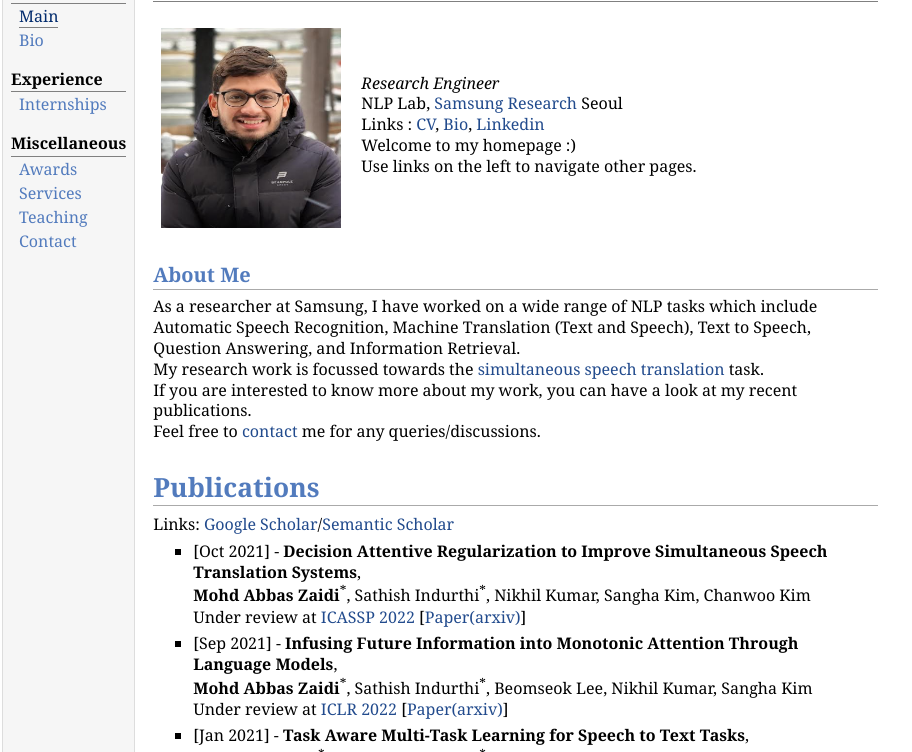
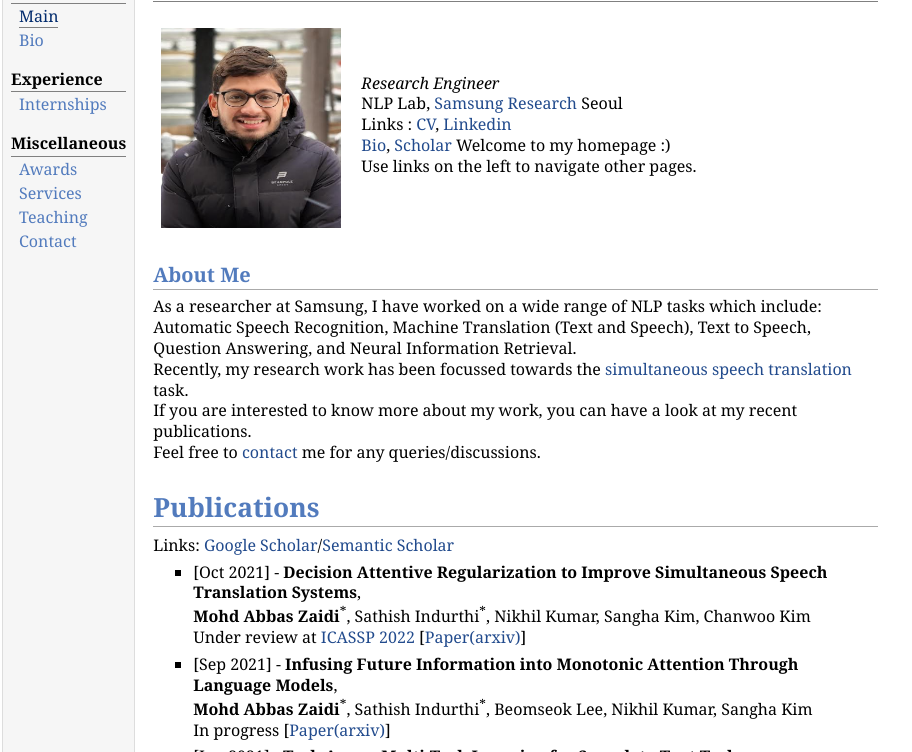
Before and after one commit to mzaidi59/mzaidi59.github.io, a plain HTML site: page index.html in a window 1280 px wide. Shown: the part 48-800 px from the top of the page, without its empty margins (0-912 px from the left). Drawn offline with Linux system fonts and the light colour scheme.

Commit message:
about/main page

```diff
--- a/index.html
+++ b/index.html
@@ -31,14 +31,15 @@
 <td align="left"><p><i>Research Engineer</i> <br />
 NLP Lab,
 <a href="https://research.samsung.com/">Samsung Research</a> Seoul <br />
-Links : <a href="docs/resume.pdf">CV</a>, <a href="about.html">Bio</a>, <a href="https://www.linkedin.com/in/mazaidi/">Linkedin</a> <br />
+Links : <a href="docs/resume.pdf">CV</a>, <a href="https://www.linkedin.com/in/mazaidi/">Linkedin</a> <br />
+<a href="about.html">Bio</a>, <a href="https://www.semanticscholar.org/author/Mohd-Abbas-Zaidi/1693370372">Scholar</a>
 Welcome to my homepage :) <br />
 Use links on the left to navigate other pages.</p>
 </td></tr></table>
 <h2>About Me</h2>
-<p>As a researcher at Samsung, I have worked on a wide range of NLP tasks which include <br />
-Automatic Speech Recognition, Machine Translation (Text and Speech), Text to Speech, Question Answering, and Information Retrieval. <br />
-My research work is focussed towards the <a href="https://iwslt.org/2021/simultaneous">simultaneous speech translation</a> task. <br />
+<p>As a researcher at Samsung, I have worked on a wide range of NLP tasks which include: <br />
+Automatic Speech Recognition, Machine Translation (Text and Speech), Text to Speech, Question Answering, and Neural Information Retrieval. <br />
+Recently, my research work has been focussed towards the <a href="https://iwslt.org/2021/simultaneous">simultaneous speech translation</a> task. <br />
 If you are interested to know more about my work, you can have a look at my recent publications. <br />
 Feel free to <a href="contact.html">contact</a> me for any queries/discussions.</p>
 <h1>Publications</h1>
@@ -47,7 +48,7 @@ Feel free to <a href="contact.html">contact</a> me for any queries/discussions.<
 <li><p>[Oct 2021] - <b>Decision Attentive Regularization to Improve Simultaneous Speech Translation Systems</b>, <br />  <b>Mohd Abbas Zaidi</b><sup>*</sup>, Sathish Indurthi<sup>*</sup>, Nikhil Kumar, Sangha Kim, Chanwoo Kim <br /> Under review at <a href="https://www.2022.ieeeicassp.org/">ICASSP 2022</a> [<a href="https://arxiv.org/abs/2110.15729">Paper(arxiv)</a>]</p>
 </li>
 <li><p>[Sep 2021] - <b>Infusing Future Information into Monotonic Attention Through Language
-Models</b>, <br />  <b>Mohd Abbas Zaidi</b><sup>*</sup>, Sathish Indurthi<sup>*</sup>, Beomseok Lee, Nikhil Kumar, Sangha Kim <br /> Under review at <a href="https://iclr.cc/">ICLR 2022</a>  [<a href="https://arxiv.org/abs/2109.03121">Paper(arxiv)</a>]</p>
+Models</b>, <br />  <b>Mohd Abbas Zaidi</b><sup>*</sup>, Sathish Indurthi<sup>*</sup>, Beomseok Lee, Nikhil Kumar, Sangha Kim <br /> In progress [<a href="https://arxiv.org/abs/2109.03121">Paper(arxiv)</a>]</p>
 </li>
 <li><p>[Jan 2021] - <b>Task Aware Multi-Task Learning for Speech to Text Tasks</b>, <br />  Sathish Indurthi<sup>*</sup>, <b>Mohd Abbas Zaidi</b><sup>*</sup>, Nikhil Kumar, Beomseok Lee, Hyojung Han, Seokchan Ahn, Sangha Kim, Chanwoo Kim, Inchul Hwang <br /> Accepted at <a href="https://www.2021.ieeeicassp.org/">ICASSP 2021</a></p>
 </li>
```
Also changed, not shown: about.html (+7 -4 lines), 2 other files.
